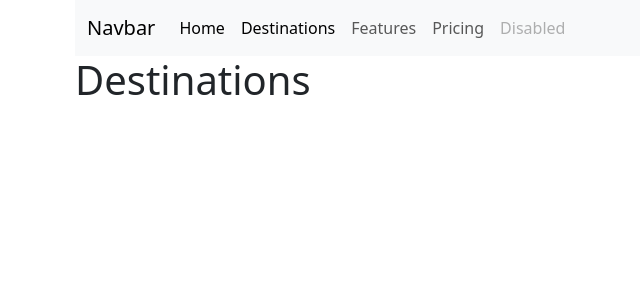
After one commit to jacobsonj/DD2026, a Node server app: page /destinations in a window 1280 px wide. The commit adds this page. Shown: the top 300 px of the page, without its empty margins (7-647 px from the left). Run offline with Node 20, Linux system fonts and the light colour scheme; data that the repository does not hold is empty; some libraries are stand-ins or nearby versions.

Commit message:
Destinations page linked to db

```diff
--- a/Week7/server.js
+++ b/Week7/server.js
@@ -50,7 +50,7 @@ app.use(express.urlencoded({ extended: true }));
 
 //generate routese
 app.get('/', (req, res) => {
-   //Homepage Route
+   res.render('home', { "title": "Welcome to our Travel Site" });
 });
 
 //generate routes to populate destinations page
@@ -74,6 +74,14 @@ app.post('/destinations', async (req, res) => {
     res.send('Destination added successfully');
 });
 
+app.get('/destinations', async (req, res) => {
+    //Destinations Route.
+    //code to query the database and get all destinations
+    //.lean() formats mongodb data into a format that can be easily rendered in a template engine like handlebars
+    const destinations = await Destination.find().lean();
+    res.render('destinations', { "destinations": destinations, "title": "Destinations" });
+});
+
 
 app.listen(port, () => {
   console.log(`Example app listening at http://localhost:${port}`);
--- a/Week7/views/destinations.handlebars
+++ b/Week7/views/destinations.handlebars
@@ -0,0 +1,17 @@
+<H1>{{title}}</H1>
+
+{{#each destinations}}
+<div class="row">
+    <div class="col col-md-3">
+        <h2>{{this.name}}</h2>
+        <img src="{{this.image}}" class="img-fluid square" alt="{{this.name}} image">
+    </div>
+    <div class="col col-md-7">
+        {{this.description}}
+    </div>
+    <div class="col col-md-2">
+        <a class="btn btn-primary" href="/destinations/{{this._id}}">View Details</a>
+    </div>
+</div>
+<br>
+{{/each}}
--- a/Week7/views/home copy.handlebars
+++ /dev/null
@@ -1 +0,0 @@
-<h1>Welcome to {{title}}</h1>
--- /dev/null
+++ b/Week7/views/home.handlebars
@@ -0,0 +1 @@
+<h1>{{title}}</h1>
--- a/Week7/views/layouts/main.handlebars
+++ b/Week7/views/layouts/main.handlebars
@@ -5,9 +5,11 @@
     <meta name="viewport" content="width=device-width, initial-scale=1.0">
     <title>{{title}}</title>
     <link href="https://cdn.jsdelivr.net/npm/bootstrap@5.3.8/dist/css/bootstrap.min.css" rel="stylesheet" integrity="sha384-sRIl4kxILFvY47J16cr9ZwB07vP4J8+LH7qKQnuqkuIAvNWLzeN8tE5YBujZqJLB" crossorigin="anonymous">
+    <link rel="stylesheet" href="/css/master.css">
 </head>
 <body>
     <div class="container">
+        {{> nav}}
         {{{body}}}
     </div>
     <script src="https://cdn.jsdelivr.net/npm/bootstrap@5.3.8/dist/js/bootstrap.bundle.min.js" integrity="sha384-FKyoEForCGlyvwx9Hj09JcYn3nv7wiPVlz7YYwJrWVcXK/BmnVDxM+D2scQbITxI" crossorigin="anonymous"></script>
--- /dev/null
+++ b/Week7/views/partials/nav.handlebars
@@ -0,0 +1,27 @@
+<nav class="navbar navbar-expand-lg bg-body-tertiary">
+  <div class="container-fluid">
+    <a class="navbar-brand" href="#">Navbar</a>
+    <button class="navbar-toggler" type="button" data-bs-toggle="collapse" data-bs-target="#navbarNav" aria-controls="navbarNav" aria-expanded="false" aria-label="Toggle navigation">
+      <span class="navbar-toggler-icon"></span>
+    </button>
+    <div class="collapse navbar-collapse" id="navbarNav">
+      <ul class="navbar-nav">
+        <li class="nav-item">
+          <a class="nav-link active" aria-current="page" href="/">Home</a>
+        </li>
+        <li class="nav-item">
+          <a class="nav-link active" aria-current="page" href="/destinations">Destinations</a>
+        </li>
+        <li class="nav-item">
+          <a class="nav-link" href="#">Features</a>
+        </li>
+        <li class="nav-item">
+          <a class="nav-link" href="#">Pricing</a>
+        </li>
+        <li class="nav-item">
+          <a class="nav-link disabled" aria-disabled="true">Disabled</a>
+        </li>
+      </ul>
+    </div>
+  </div>
+</nav>
```
Also changed, not shown: Week7/static/images/cancun.jpg (added), Week7/static/images/fiji.jpg (added), Week7/static/images/miami.jpg (added).
